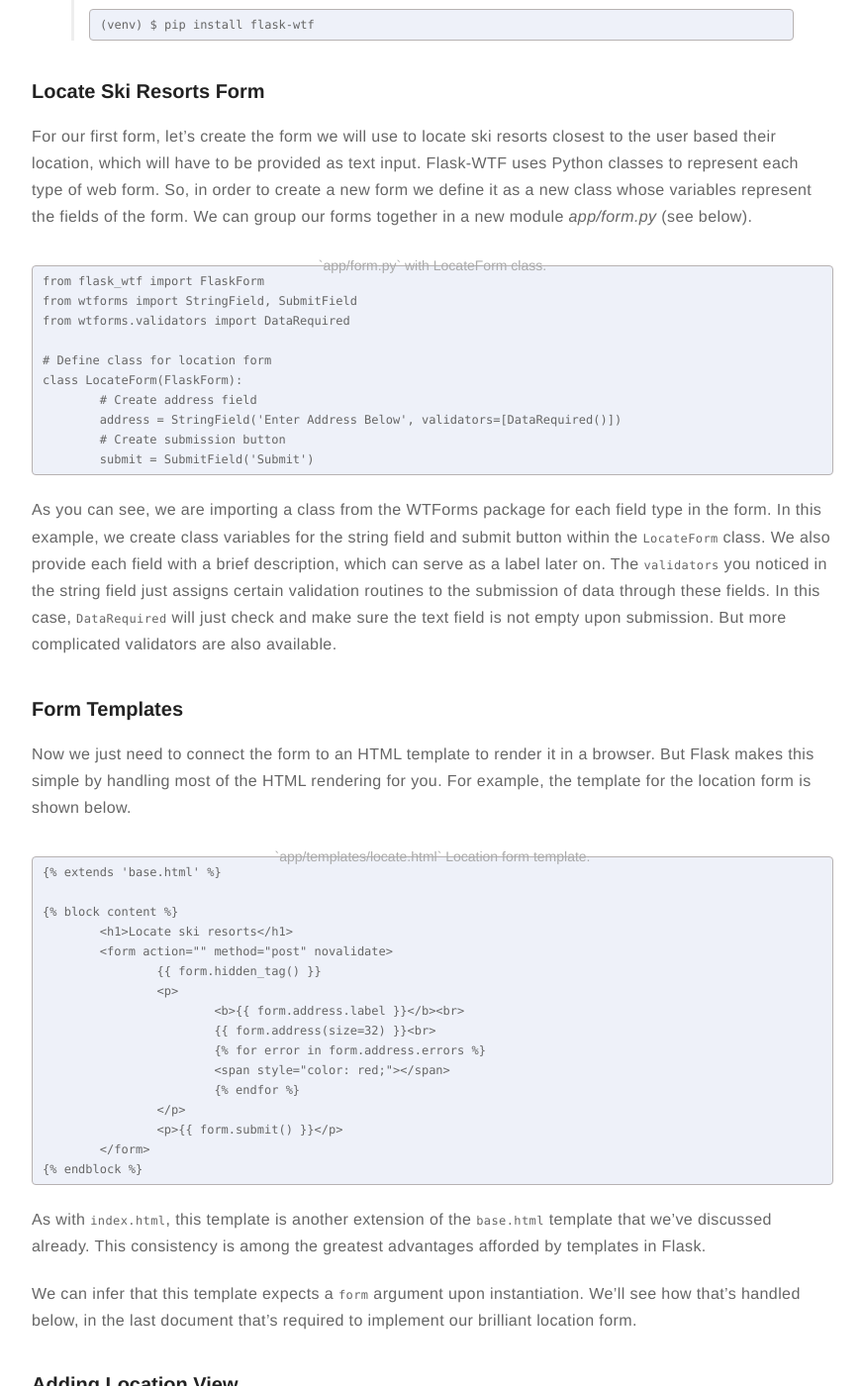
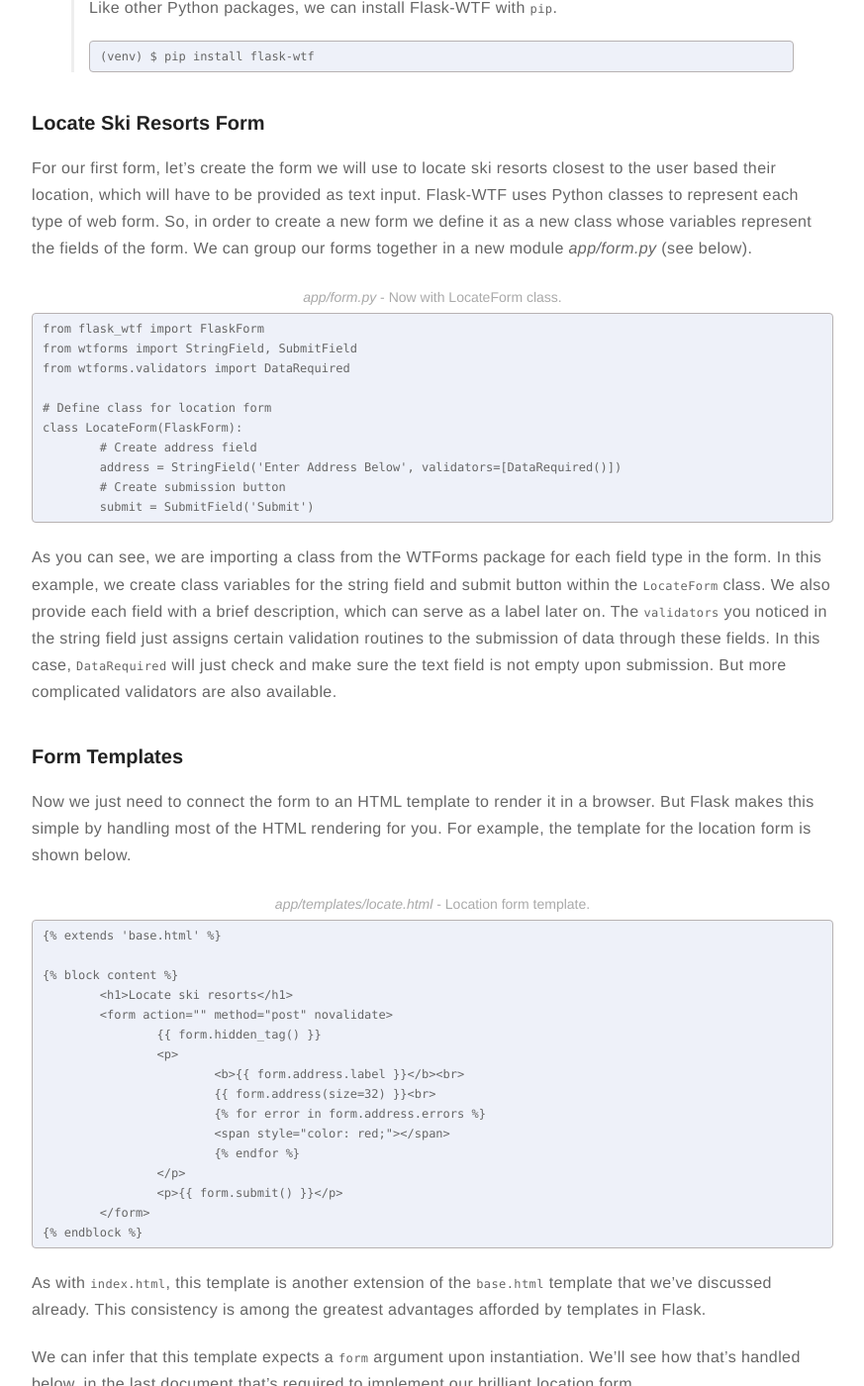
Before and after one commit to meccaLeccaHi/meccaLeccaHi.github.io, a Jekyll site: the page built from _posts/2018-11-08-web-apps-with-flask.md, in a window 1280 px wide and 1400 px high, scrolled down 5982 px. Shown: the whole window at 99% size, without its empty margins (203-1076 px from the left). Built offline with Jekyll 4.4.1, drawn with Linux system fonts in a browser that asks for light colours; comment, search, counter and statistics services are not loaded; some of the changed text lies outside the part shown.

Commit message:
fixing code block captions

````diff
--- a/_posts/2018-11-08-web-apps-with-flask.md
+++ b/_posts/2018-11-08-web-apps-with-flask.md
@@ -178,7 +179,7 @@
 ### Locate Ski Resorts Form
 
 For our first form, let's create the form we will use to locate ski resorts closest to the user based their location, which will have to be provided as text input.  Flask-WTF uses Python classes to represent each type of web form. So, in order to create a new form we define it as a new class whose variables represent the fields of the form. We can group our forms together in a new module *app/form.py* (see below).
-<figcaption>`app/form.py` with LocateForm class.</figcaption>
+<figcaption><i>app/form.py</i> - Now with LocateForm class.<br>&nbsp;</figcaption>
 ```
 from flask_wtf import FlaskForm
 from wtforms import StringField, SubmitField
@@ -197,7 +198,7 @@
 ### Form Templates
 Now we just need to connect the form to an HTML template to render it in a browser. But Flask makes this simple by handling most of the HTML rendering for you. For example, the template for the location form is shown below.
 
-<figcaption>`app/templates/locate.html` Location form template.</figcaption>
+<figcaption><i>app/templates/locate.html</i> - Location form template.<br>&nbsp;</figcaption>
 ```
 {{ "{% extends 'base.html' " }}%}
 
````
Also changed, not shown: other parts of _posts/2018-11-08-web-apps-with-flask.md (+4 -3 lines).
